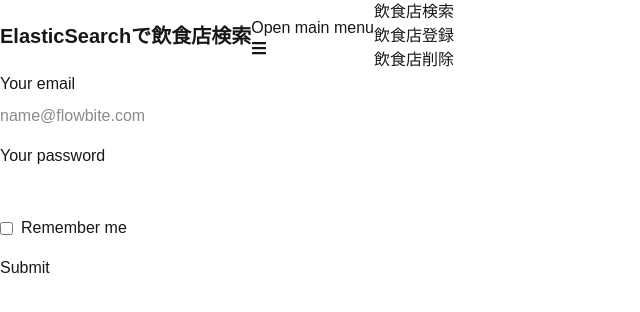
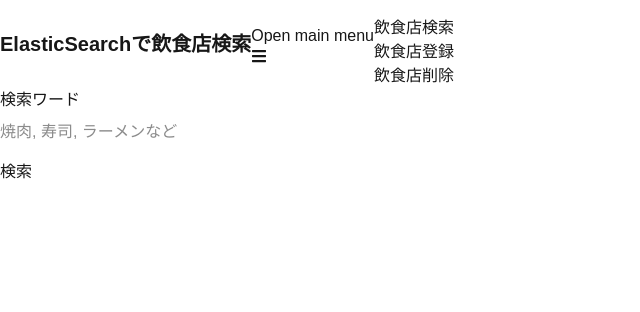
Before and after one commit to ikeyu0806/nextjs-elastic-search, a Next.js app: page / in a window 1280 px wide. Shown: the top 312 px of the page, without its empty margins (0-640 px from the left). Built offline with nearby package versions, Linux system fonts and the light colour scheme.

Commit message:
add grid class

```diff
--- a/app/layout.tsx
+++ b/app/layout.tsx
@@ -35,7 +35,7 @@
       </NavbarBrand>
       <NavbarToggle />
       <NavbarCollapse>
-        <NavbarLink href="/" active>
+        <NavbarLink as={Link} href="/" active>
           飲食店検索
         </NavbarLink>
         <NavbarLink as={Link} href="/register_restrant">
--- a/app/page.tsx
+++ b/app/page.tsx
@@ -2,29 +2,20 @@
 
 export default function Home() {
   return (
-    <form className="flex max-w-md flex-col gap-4">
-      <div>
+    <form className="grid grid-cols-12 gap-4">
+      <div className='col-span-4'>
         <div className="mb-2 block">
-          <Label htmlFor="email1">Your email</Label>
+          <Label htmlFor="searchWord">検索ワード</Label>
         </div>
         <TextInput
-          id="email1"
-          type="email"
-          placeholder="name@flowbite.com"
+          id="searchWord"
+          placeholder="焼肉, 寿司, ラーメンなど"
           required
         />
+              <div className='mt-4'>
+      <Button type="submit">検索</Button>
       </div>
-      <div>
-        <div className="mb-2 block">
-          <Label htmlFor="password1">Your password</Label>
-        </div>
-        <TextInput id="password1" type="password" required />
       </div>
-      <div className="flex items-center gap-2">
-        <Checkbox id="remember" />
-        <Label htmlFor="remember">Remember me</Label>
-      </div>
-      <Button type="submit">Submit</Button>
     </form>
   )
 }
```
